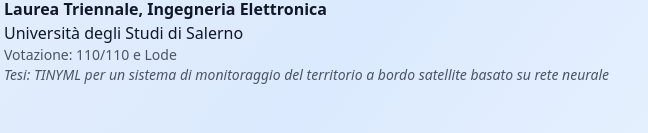
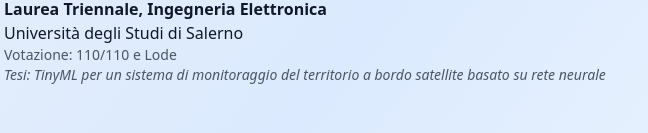
Before and after one commit to tonio626/tonio626.github.io, a plain HTML site: page index.html in a window 1280 px wide. Shown: the part 819-952 px from the top of the page, 280-928 px from the left. Drawn offline with nearby package versions, Linux system fonts and the light colour scheme.

Commit message:
Update index.html

```diff
--- a/index.html
+++ b/index.html
@@ -54,34 +54,34 @@
           <h3 class="font-semibold" data-i18n="bsc_title">Laurea Triennale, Ingegneria Elettronica</h3>
           <p>Università degli Studi di Salerno</p>
           <p class="text-sm text-gray-600">Votazione: 110/110 e Lode</p>
-          <p class="text-sm text-gray-600 italic" data-i18n="bsc_thesis">Tesi: TINYML per un sistema di monitoraggio del territorio a bordo satellite basato su rete neurale</p>
+          <p class="text-sm text-gray-600 italic" data-i18n="bsc_thesis">
+            Tesi: TinyML per un sistema di monitoraggio del territorio a bordo satellite basato su rete neurale
+          </p>
         </div>
       </div>
     </section>
 
-    <!-- Projects Section: cliccabili -->
     <section id="projects" class="max-w-4xl mt-12 w-full">
       <h2 class="text-2xl font-bold mb-4" data-i18n="projects_title">Projects</h2>
       <div class="space-y-6">
-
-        <!-- Progetto 1 -->
         <a href="microprocessor.html" class="block bg-white p-6 rounded shadow transform transition duration-300 hover:scale-105 hover:shadow-lg">
           <h3 class="font-semibold text-lg mb-2" data-i18n="proj1_title">Custom FP32 Microprocessor su FPGA</h3>
-          <p class="text-sm text-gray-700" data-i18n="proj1_desc">Progettazione completa di un microprocessore a 32 bit con FPU in SystemVerilog, dotato di ISA custom, FSM di controllo, moltiplicatore Booth iterativo e divisore CORDIC, con attenzione a timing closure e ottimizzazione area.</p>
+          <p class="text-sm text-gray-700" data-i18n="proj1_desc">
+            Progettazione completa di un microprocessore a 32 bit con FPU in SystemVerilog, dotato di ISA custom, FSM di controllo, moltiplicatore Booth iterativo e divisore CORDIC, con attenzione a timing closure e ottimizzazione area.
+          </p>
         </a>
-
-        <!-- Progetto 2 -->
         <a href="projects/buck_converter.html" class="block bg-white p-6 rounded shadow transform transition duration-300 hover:scale-105 hover:shadow-lg">
           <h3 class="font-semibold text-lg mb-2" data-i18n="proj2_title">High-Efficiency Synchronous Buck Converter</h3>
-          <p class="text-sm text-gray-700" data-i18n="proj2_desc">Convertitore buck sincrono 36V → 3.3V @ 10A, progettato con analisi termica, selezione componenti e filtro EMI dual-stage. Efficienza >90%, frequenza 431 kHz, ripple &lt;10 mV.</p>
+          <p class="text-sm text-gray-700" data-i18n="proj2_desc">
+            Convertitore buck sincrono 36V → 3.3V @ 10A, progettato con analisi termica, selezione componenti e filtro EMI dual-stage. Efficienza >90%, frequenza 431 kHz, ripple &lt;10 mV.
+          </p>
         </a>
-
-        <!-- Progetto 3 -->
         <a href="projects/tinyml_satellite.html" class="block bg-white p-6 rounded shadow transform transition duration-300 hover:scale-105 hover:shadow-lg">
           <h3 class="font-semibold text-lg mb-2" data-i18n="proj3_title">TinyML for Satellite Applications</h3>
-          <p class="text-sm text-gray-700" data-i18n="proj3_desc">CNN quantizzata a 8 bit per immagini satellitari EuroSAT, con accuracy 92.02%, deploy su STM32H743 (83.82 KiB RAM, 81.01 KiB FLASH, 44 mJ/inferenza).</p>
+          <p class="text-sm text-gray-700" data-i18n="proj3_desc">
+            CNN quantizzata a 8 bit per immagini satellitari EuroSAT, con accuracy 92.02%, deploy su STM32H743 (83.82 KiB RAM, 81.01 KiB FLASH, 44 mJ/inferenza).
+          </p>
         </a>
-
       </div>
     </section>
 
@@ -97,7 +97,6 @@
   </div>
 
   <script>
-    // 1) Definisci qui tutte le stringhe in inglese
     const translations = {
       en: {
         page_title:         "Antonio Iacenda | Portfolio",
@@ -108,7 +107,7 @@
         msc_title:          "M.Sc., Electronic Engineering",
         msc_curriculum:     "Curriculum: Electronics for Information, Industry and Energy",
         bsc_title:          "B.Sc., Electronic Engineering",
-        bsc_thesis:         "Thesis: TinyML for an onboard satellite territory monitoring system based on neural network",
+        bsc_thesis:         "Thesis: TinyML for an onboard satellite landscape monitoring system based on neural network",
         projects_title:     "Projects",
         proj1_title:        "Custom FP32 Microprocessor on FPGA",
         proj1_desc:         "Full design of a 32-bit microprocessor with FPU in SystemVerilog, featuring a custom ISA, control FSM, iterative Booth multiplier and CORDIC divider, optimized for timing closure and area.",
@@ -120,35 +119,47 @@
         contact_text:       "Let’s connect for a project collaboration or job opportunity.",
         contact_btn:        "Write to me",
         footer_text:        "All rights reserved."
-      }
+      },
+      it: {} // i testi italiani sono già scritti nel DOM
     };
 
-    // 2) Funzione che mappa tutti gli elementi con data-i18n
     function translatePage(lang) {
-      // testi inline
       document.querySelectorAll('[data-i18n]').forEach(el => {
         const key = el.getAttribute('data-i18n');
-        if (translations[lang][key]) {
+        if (lang !== 'it' && translations[lang][key]) {
           el.innerText = translations[lang][key];
+        } else if (lang === 'it') {
+          el.innerText = el.getAttribute('data-original') || el.innerText;
         }
       });
-      // titolo della pagina (<title data-i18n-title="...">)
+
       const titleEl = document.querySelector('title');
       const titleKey = titleEl.getAttribute('data-i18n-title');
-      if (translations[lang][titleKey]) {
+      if (lang !== 'it' && translations[lang][titleKey]) {
         document.title = translations[lang][titleKey];
+      } else if (lang === 'it') {
+        document.title = titleEl.getAttribute('data-original') || titleEl.innerText;
       }
     }
 
-    // 3) Listener sul selettore lingua
-    const selector = document.getElementById('languageSelector');
-    selector.addEventListener('change', () => {
-      translatePage(selector.value);
+    window.addEventListener('DOMContentLoaded', () => {
+      // Salvo il testo originale (italiano)
+      document.querySelectorAll('[data-i18n]').forEach(el => {
+        el.setAttribute('data-original', el.innerText);
+      });
+      const titleEl = document.querySelector('title');
+      titleEl.setAttribute('data-original', titleEl.innerText);
+
+      // Ripristino lingua salvata o fallback a "it"
+      const savedLang = localStorage.getItem('preferredLang') || 'it';
+      document.getElementById('languageSelector').value = savedLang;
+      translatePage(savedLang);
     });
 
-    // 4) All’avvio, applica la lingua di default
-    window.addEventListener('DOMContentLoaded', () => {
-      translatePage(selector.value);
+    document.getElementById('languageSelector').addEventListener('change', e => {
+      const lang = e.target.value;
+      localStorage.setItem('preferredLang', lang);
+      translatePage(lang);
     });
   </script>
 </body>
```
